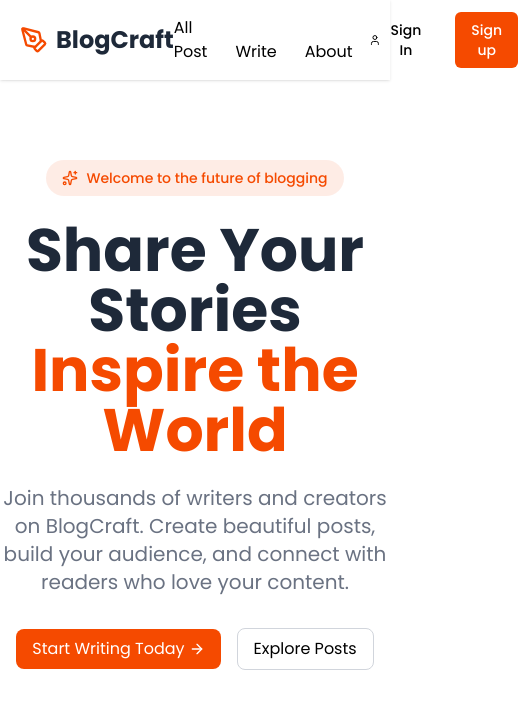
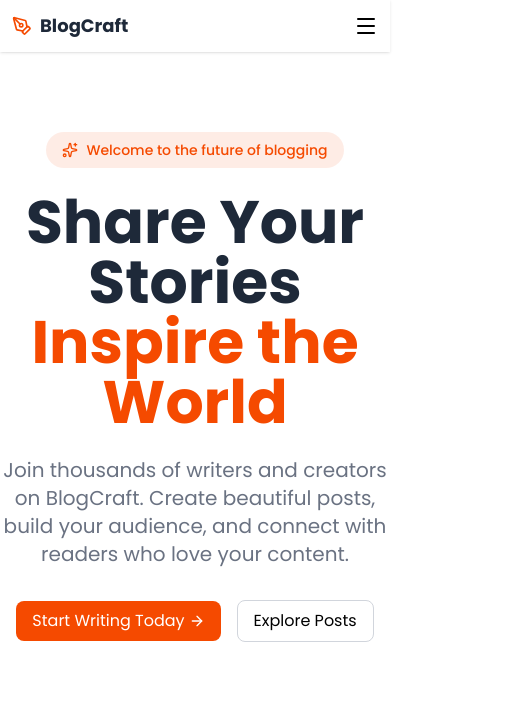
Before and after one commit to abhishekkumar011/BlogCraft, a React (Vite) app in the folder frontend/: page / in a window 390 px wide. Shown: the top 708 px of the page, 518 px wide, since content can reach past the window. Built offline with nearby package versions, Linux system fonts and the light colour scheme.

Commit message:
style: responsive the navbar section

```diff
--- a/frontend/src/components/Header.jsx
+++ b/frontend/src/components/Header.jsx
@@ -1,7 +1,7 @@
-import { useContext } from "react";
-import { PenTool, User } from "lucide-react";
+import { useContext, useState } from "react";
 import { AuthContext } from "../context/AuthContext";
 import { Link, useNavigate } from "react-router-dom";
+import { Menu, PenTool, User, X } from "lucide-react";
 
 function Header() {
   const navItems = [
@@ -19,22 +19,26 @@ function Header() {
     },
   ];
 
+  const navigate = useNavigate();
+  const [isOpen, setIsOpen] = useState(false);
   const { user, logout } = useContext(AuthContext);
-  const navigate = useNavigate();
 
   const handleLogout = () => {
     logout();
     navigate("/login");
+    setIsOpen(false);
   };
 
   return (
-    <div className="sticky top-0 z-50 flex justify-between items-center backdrop-blur px-5 py-3 shadow">
+    <div className="sticky top-0 z-50 flex justify-between items-center backdrop-blur px-3 md:px-5 py-3 shadow">
       <Link to={"/"} className="flex gap-2 items-center">
-        <PenTool className="h-7 w-7 text-primary" />
-        <h1 className="text-2xl font-bold text-gray-800">BlogCraft</h1>
+        <PenTool className="h-5 w-5 md:h-7 md:w-7 text-primary" />
+        <h1 className="text-lg md:text-2xl font-bold text-gray-800">
+          BlogCraft
+        </h1>
       </Link>
 
-      <div className="space-x-7">
+      <div className="space-x-7 hidden md:flex">
         {navItems.map((item, index) => (
           <Link to={item.link} key={index} className="hover:text-primary">
             {item.name}
@@ -42,6 +46,58 @@ function Header() {
         ))}
       </div>
 
+      <div className="md:hidden z-50">
+        {isOpen ? (
+          <X onClick={() => setIsOpen(false)} className="cursor-pointer" />
+        ) : (
+          <Menu onClick={() => setIsOpen(true)} className="cursor-pointer" />
+        )}
+      </div>
+
+      <div
+        className={`absolute top-0 left-0 w-full bg-white shadow-lg z-10 rounded-b-2xl py-8 space-y-5
+              transform transition-all duration-500 ease-in-out
+              ${
+                isOpen
+                  ? "translate-y-0 opacity-100"
+                  : "-translate-y-full opacity-0 pointer-events-none"
+              }`}
+      >
+        <div className="flex flex-col items-center gap-5">
+          {navItems.map((item, index) => (
+            <Link to={item.link} key={index} onClick={() => setIsOpen(false)}>
+              {item.name}
+            </Link>
+          ))}
+        </div>
+
+        {user ? (
+          <div className="flex items-center justify-center">
+            <button
+              onClick={handleLogout}
+              className="bg-primary font-medium px-4 text-sm py-2 text-white rounded-md"
+            >
+              Logout
+            </button>
+          </div>
+        ) : (
+          <div className="flex flex-col gap-4 items-center">
+            <Link to="/login" onClick={() => setIsOpen(false)}>
+              <button className="flex items-center gap-1 font-medium cursor-pointer px-4 py-2 text-sm rounded-md">
+                <User className="h-4 w-4 mr-1" />
+                Sign In
+              </button>
+            </Link>
+            <Link to="/signup" onClick={() => setIsOpen(false)}>
+              <button className="bg-primary font-medium cursor-pointer px-4 text-sm py-2 text-white rounded-md">
+                Sign up
+              </button>
+            </Link>
+          </div>
+        )}
+      </div>
+
+      <div className="hidden md:flex">
         {user ? (
           <button
             onClick={handleLogout}
@@ -65,6 +121,7 @@ function Header() {
           </div>
         )}
       </div>
+    </div>
   );
 }
 
```
Lines whose indentation alone changed are shown as unchanged.
